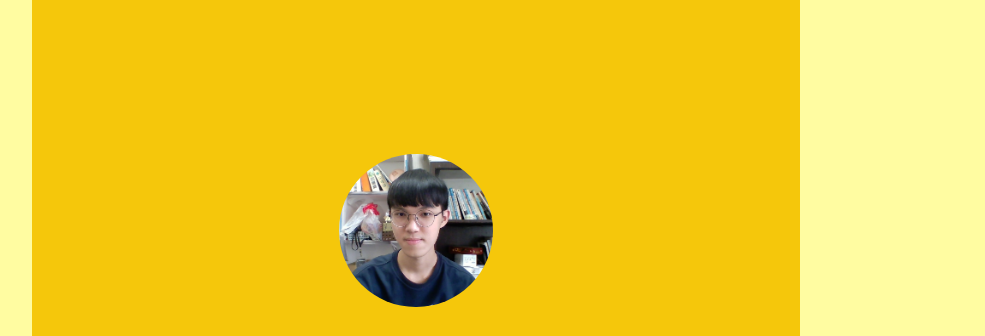
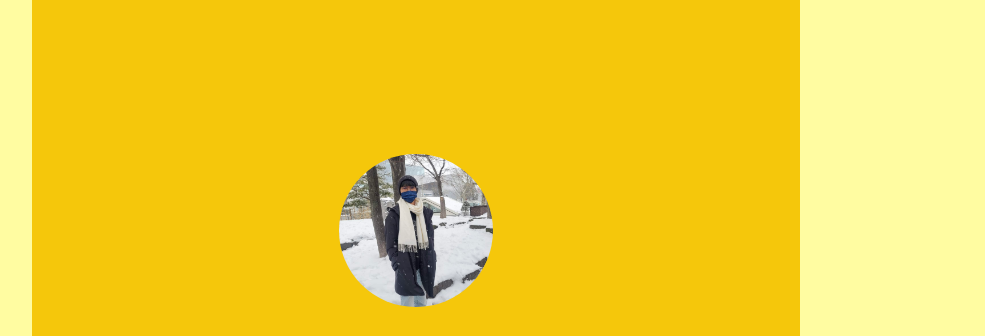
Before and after one commit to emberow/portfolio, a plain HTML site: page index.html in a window 1280 px wide. Shown: the top 336 px of the page, without its empty margins (224-1209 px from the left). Drawn offline with nearby package versions, Linux system fonts and the light colour scheme.

Commit message:
update photo

```diff
--- a/index.html
+++ b/index.html
@@ -7,7 +7,7 @@
 <body>
 
     <div class="container">
-        <img id="original_photo" src="./image/person_photo.jpg" >
+        <img id="original_photo" src="./image/person_photo.jpeg" >
         <p class="name">林健昌</p>
 
         <p class="school">高雄科技大學-資訊工程系</p>
```
Also changed, not shown: image/person_photo.jpeg (added), 2 other files.
